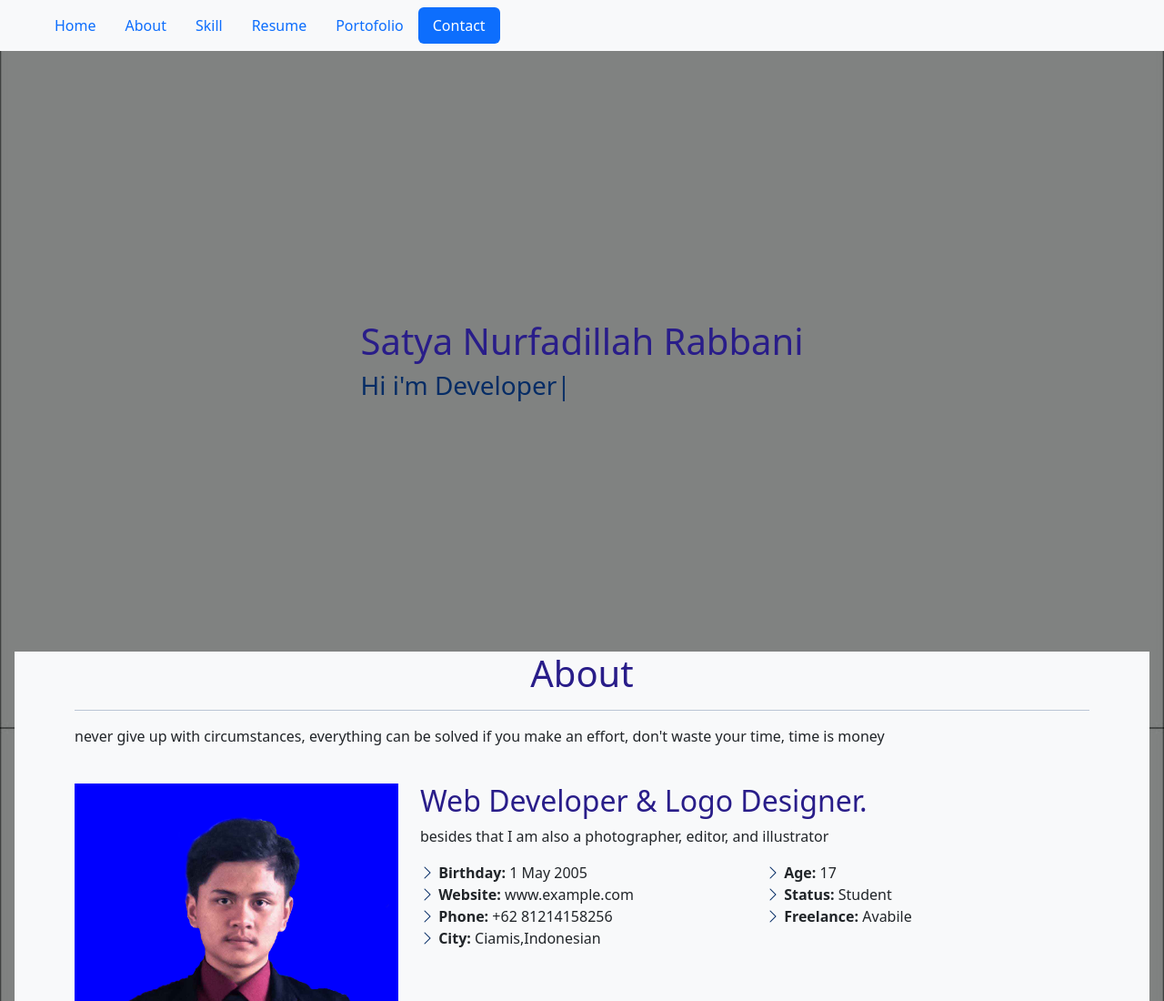
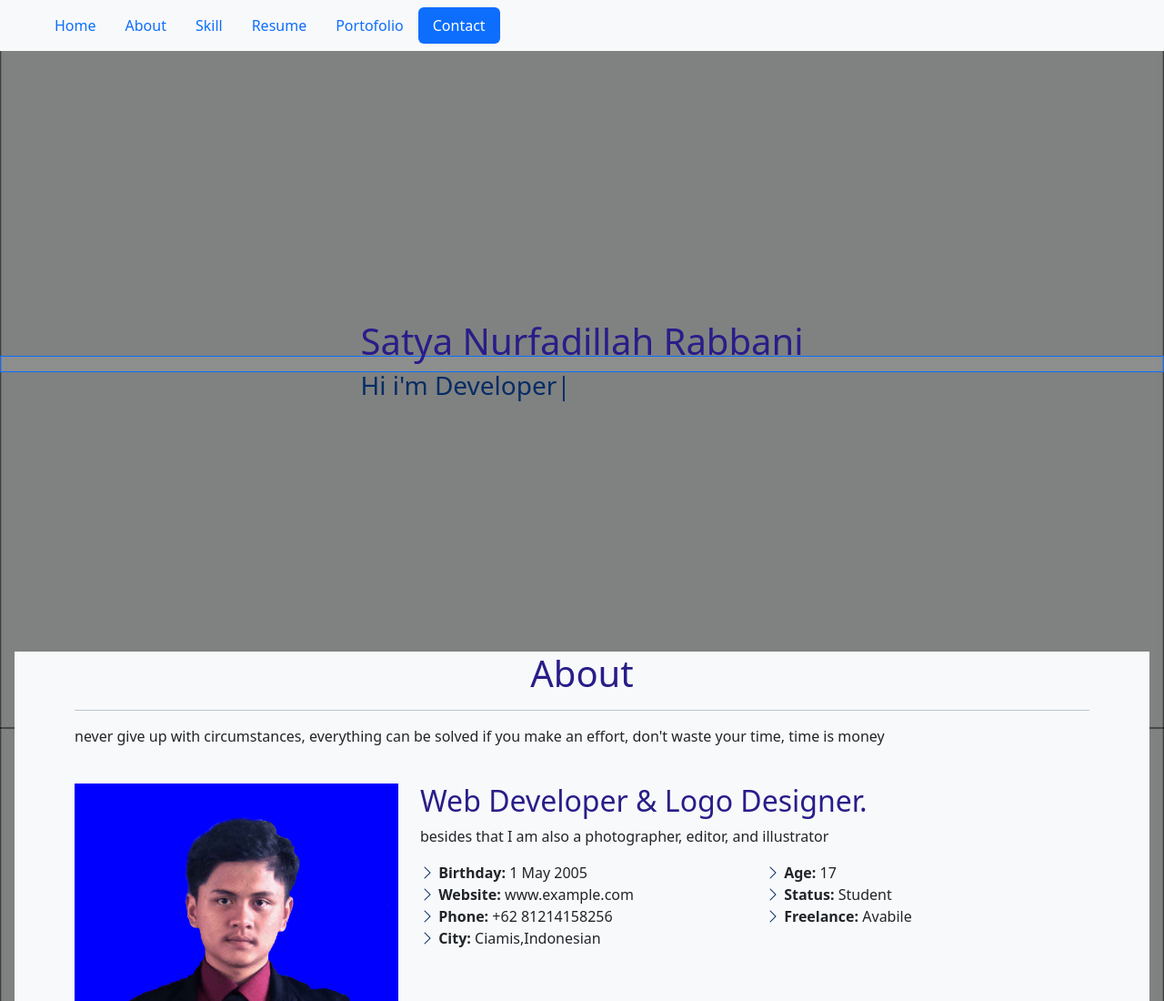
Before and after one commit to Satyanr/Portofolio, a plain HTML site: page index.html in a window 1280 px wide. Shown: the top 1100 px of the page at 91% size. Drawn offline with nearby package versions, Linux system fonts and the light colour scheme.

Commit message:
Update index.html

```diff
--- a/index.html
+++ b/index.html
@@ -51,7 +51,7 @@
 
 <section id="home">
 <div class="row" style="height: 700px">
-<div class="col position-absolute top-50 start-50 translate-middle">
+<div class="col border border-primary bg-light p-2 text-dark bg-opacity-10 position-absolute top-50 start-50 translate-middle">
 	<div class="position-absolute top-50 start-50 translate-middle">
     <div class="hero-container" data-aos="fade-in">
 		<h1 class="bluedark">Satya Nurfadillah Rabbani</h1>
```
